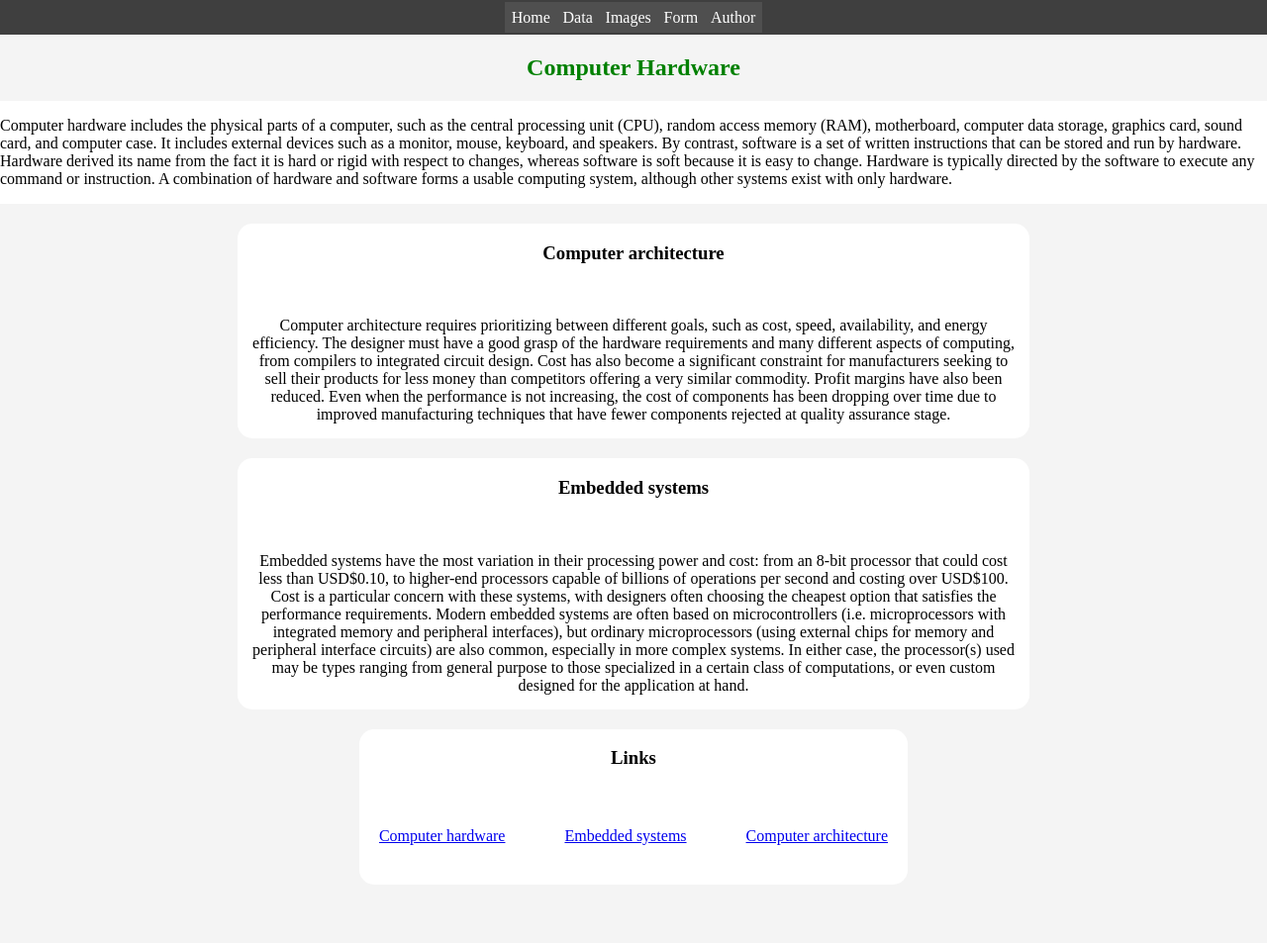
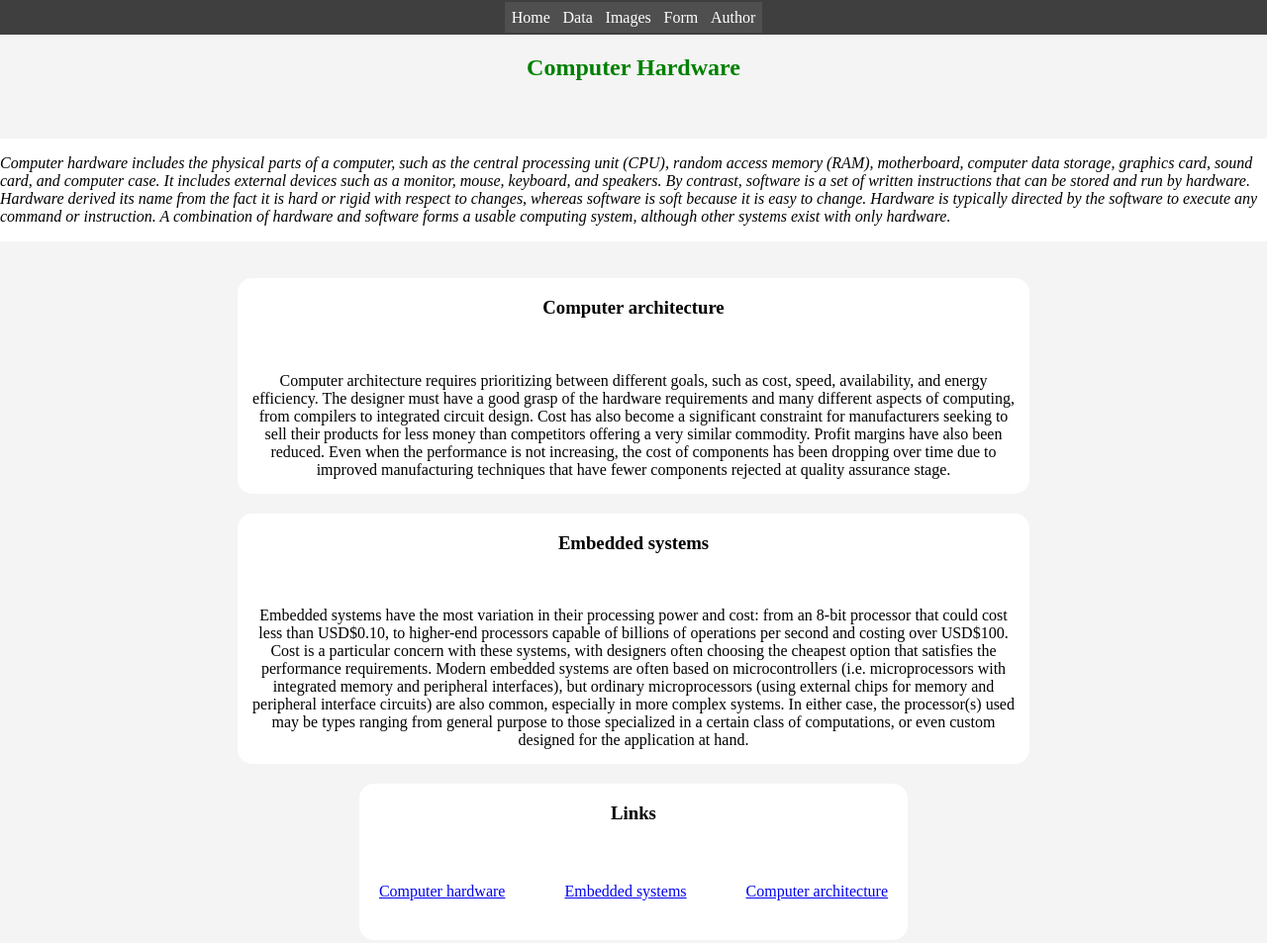
Before and after one commit to Al3xrunner/Test2, a plain HTML site: page index.html in a window 1280 px wide. Shown: the whole page at 99% size. Before the commit the page ends 914 px from the top, so only its background shows below. Drawn offline with Linux system fonts and the light colour scheme.

Commit message:
itaics and 1cm margin

```diff
--- a/styles.css
+++ b/styles.css
@@ -36,7 +36,11 @@ section{
 
 .main-text{
     background-color: white;
-    margin-bottom: 20px;
+    margin-bottom: 1cm;
+    margin-top: 1cm;
+}
+.main-text p{
+    font-style: italic;
 }
 
 .row-container{
```
